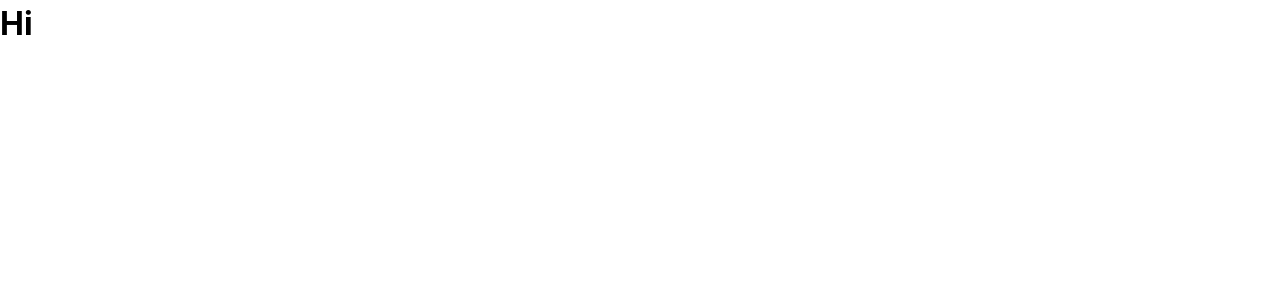
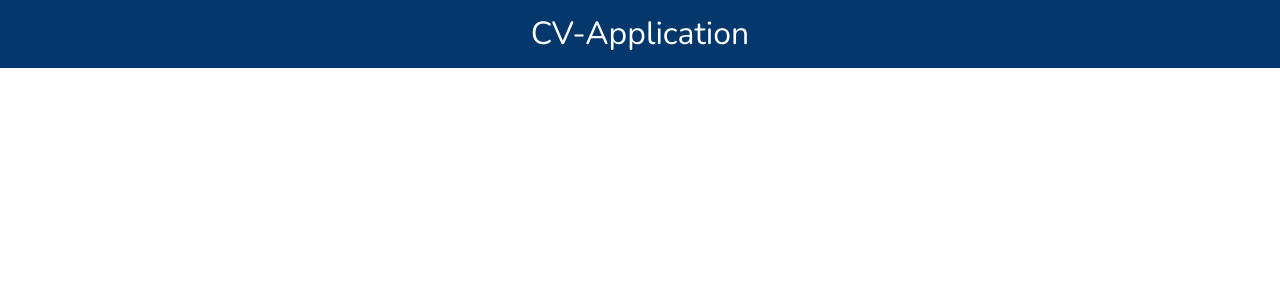
Before and after one commit to Parth099/CV-Application, a React (Create React App) app: page / in a window 1280 px wide. Shown: the top 300 px of the page. Built offline with nearby package versions, Linux system fonts and the light colour scheme.

Commit message:
Added Header

```diff
--- a/src/components/App.js
+++ b/src/components/App.js
@@ -1,11 +1,17 @@
+import React, { Component } from "react";
 import "./App.css";
 
-function App() {
-    return (
-        <div className="App">
-            <h1>Hi</h1>
-        </div>
-    );
+import Header from "./head/header";
+
+export default class App extends Component {
+    constructor(props) {
+        super(props);
+    }
+    render() {
+        return (
+            <div className="App">
+                <Header appName="CV-Application" />
+            </div>
+        );
+    }
 }
-
-export default App;
--- /dev/null
+++ b/src/components/head/header.css
@@ -0,0 +1,10 @@
+.header-bg {
+    background-color: #04386d;
+    padding: 10px;
+    color: white;
+}
+.header-text {
+    width: 100%;
+    text-align: center;
+    font-weight: 300;
+}
--- /dev/null
+++ b/src/components/head/header.js
@@ -0,0 +1,16 @@
+import "./header.css";
+import React, { Component } from "react";
+
+export default class Header extends Component {
+    constructor(props) {
+        super(props);
+    }
+
+    render() {
+        return (
+            <div className="header-bg">
+                <h1 className="header-text">{this.props.appName}</h1>
+            </div>
+        );
+    }
+}
--- /dev/null
+++ b/src/css/index.css
@@ -0,0 +1,13 @@
+@import url('https://fonts.googleapis.com/css2?family=Nunito:ital,wght@0,200;0,300;0,400;0,700;0,800;1,400&display=swap');
+
+body {
+    margin: 0;
+    font-family: 'Nunito', -apple-system, BlinkMacSystemFont, "Segoe UI", "Roboto", "Oxygen", "Ubuntu", "Cantarell", "Fira Sans", "Droid Sans", "Helvetica Neue",
+        sans-serif;
+    -webkit-font-smoothing: antialiased;
+    -moz-osx-font-smoothing: grayscale;
+}
+
+code {
+    font-family: source-code-pro, Menlo, Monaco, Consolas, "Courier New", monospace;
+}
--- a/src/index.css
+++ /dev/null
@@ -1,13 +0,0 @@
-body {
-  margin: 0;
-  font-family: -apple-system, BlinkMacSystemFont, 'Segoe UI', 'Roboto', 'Oxygen',
-    'Ubuntu', 'Cantarell', 'Fira Sans', 'Droid Sans', 'Helvetica Neue',
-    sans-serif;
-  -webkit-font-smoothing: antialiased;
-  -moz-osx-font-smoothing: grayscale;
-}
-
-code {
-  font-family: source-code-pro, Menlo, Monaco, Consolas, 'Courier New',
-    monospace;
-}
--- a/src/index.js
+++ b/src/index.js
@@ -1,7 +1,8 @@
 import React from "react";
 import ReactDOM from "react-dom";
-import "./index.css";
-import "./reset.css";
+import "./css/index.css";
+import "./css/reset.css";
 import App from "./components/App";
 
-ReactDOM.render(<App />, document.getElementById("root"));
+const root = document.getElementById("root");
+ReactDOM.render(<App />, root);
```
Also changed, not shown: src/css/reset.css (renamed from src/reset.css).
